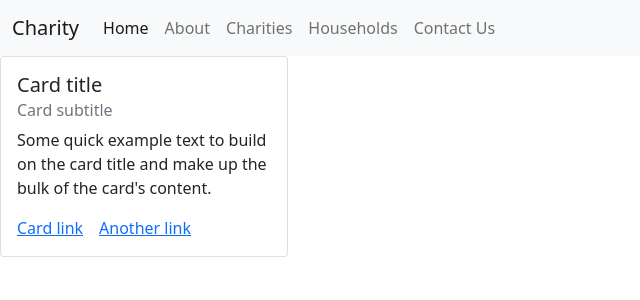
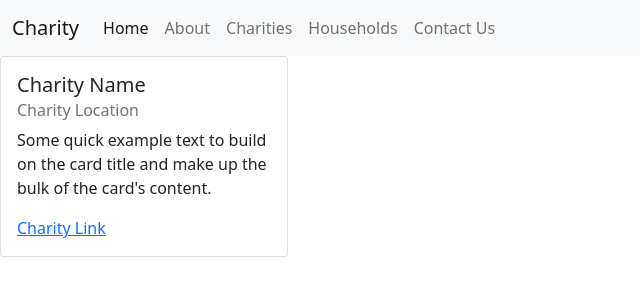
Before and after one commit to P1nkPegasus/Frontend-Captsone, an Angular app in the folder charity/: page /charities in a window 1280 px wide. Shown: the top 300 px of the page, without its empty margins (0-640 px from the left). Built offline with nearby package versions, Linux system fonts and the light colour scheme.

Commit message:
inputted temporary charity card information

```diff
--- a/charity/src/app/charities/charities.component.html
+++ b/charity/src/app/charities/charities.component.html
@@ -1,10 +1,10 @@
 <!-- <p>charities works!</p> -->
 <div class="card" style="width: 18rem;">
     <div class="card-body">
-      <h5 class="card-title">Card title</h5>
-      <h6 class="card-subtitle mb-2 text-muted">Card subtitle</h6>
+      <h5 class="card-title">Charity Name</h5>
+      <h6 class="card-subtitle mb-2 text-muted">Charity Location</h6>
       <p class="card-text">Some quick example text to build on the card title and make up the bulk of the card's content.</p>
-      <a href="#" class="card-link">Card link</a>
-      <a href="#" class="card-link">Another link</a>
+      <a href="https://catholiccharities.net/default.aspx" class="card-link">Charity Link</a>
+      <!-- <a href="#" class="card-link">Another link</a> -->
     </div>
   </div>
--- a/charity/src/app/home/home.component.html
+++ b/charity/src/app/home/home.component.html
@@ -1,4 +1,4 @@
-<p>home works!</p>
+<!-- <p>home works!</p> -->
 <div id="carouselExampleIndicators" class="carousel slide" data-bs-ride="carousel">
     <div class="carousel-indicators">
       <button type="button" data-bs-target="#carouselExampleIndicators" data-bs-slide-to="0" class="active" aria-current="true" aria-label="Slide 1"></button>
```
